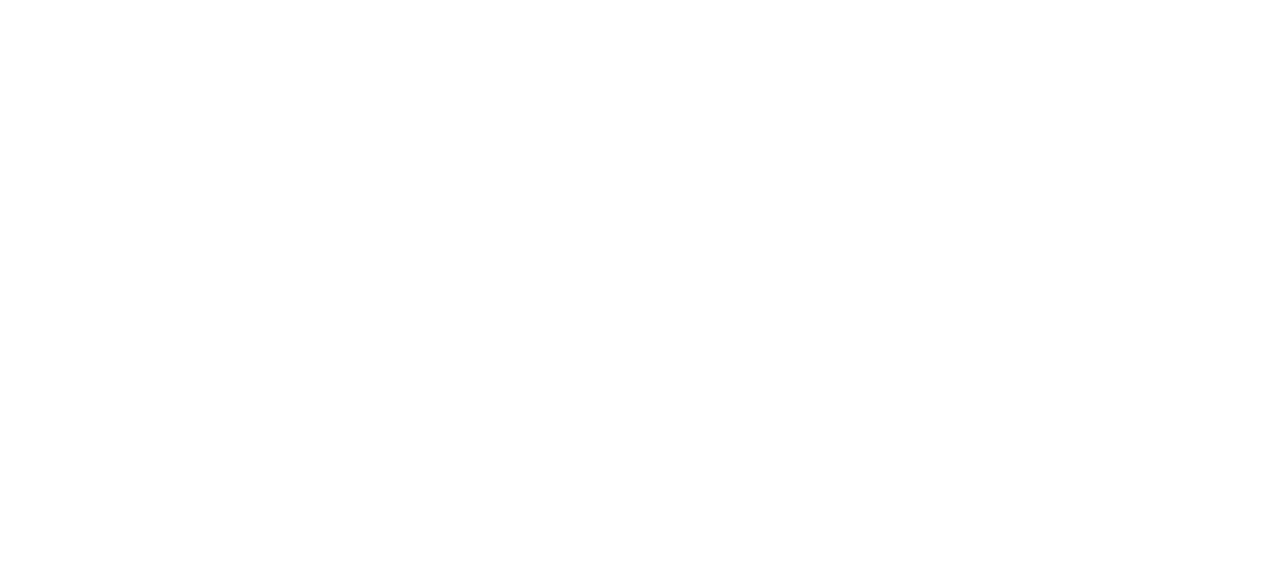
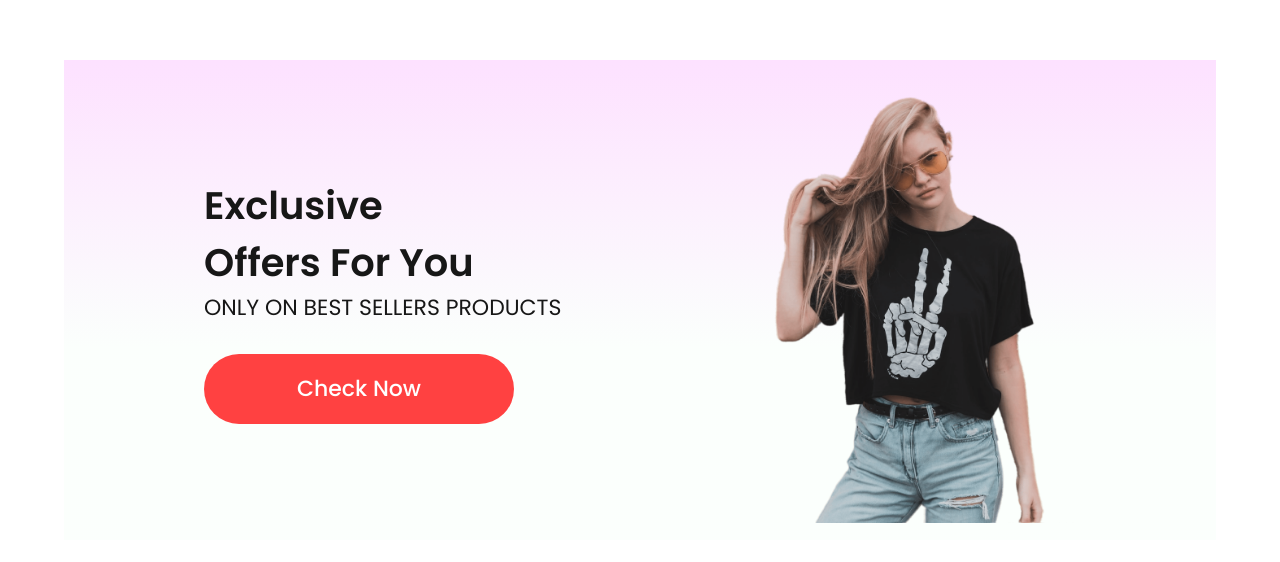
Before and after one commit to Thushan2002/Mahi-clothingsite-react-vite, a React (Vite) app: page / in a window 1280 px wide. Shown: the part 1707-2269 px from the top of the page. Before the commit the page ends 1617 px from the top, so only its background shows below. Built offline with nearby package versions, Linux system fonts and the light colour scheme.

Commit message:
feat: Offer component added

```diff
--- /dev/null
+++ b/src/components/offer/Offer.css
@@ -0,0 +1,63 @@
+.offer {
+    width: 90%;
+    height: 60vh;
+    display: flex;
+    align-items: center;
+    justify-content: space-around;
+    padding: 0px 140px;
+    margin: 150px auto;
+    background: linear-gradient(180deg, #fde1ff 0%, #e1ffea22 60%);
+}
+
+.offer-left {
+    flex: 1;
+    display: flex;
+    flex-direction: column;
+    justify-content: center;
+}
+
+.offer-left h1 {
+    color: #171717;
+    font-size: clamp(1.2rem, 3vw, 4.5rem);
+    font-weight: 600;
+}
+
+.offer-left p {
+    color: #171717;
+    font-size: 22px;
+    font-weight: 400;
+}
+
+.offer-left button {
+    display: flex;
+    border: none;
+    outline: none;
+    justify-content: center;
+    align-items: center;
+    gap: 15px;
+    width: 310px;
+    height: 70px;
+    border-radius: 75px;
+    margin-top: 30px;
+    background: #ff4141;
+    color: white;
+    font-size: 22px;
+    font-weight: 500;
+    cursor: pointer;
+}
+
+.offer-left button:hover {
+    background: #c03f3f;
+    transform: scale(0.95);
+}
+
+.offer-right {
+    flex: 1;
+    display: flex;
+    align-items: center;
+    justify-content: flex-end;
+}
+
+.offer-right img {
+    width: 70%;
+}
--- /dev/null
+++ b/src/components/offer/Offer.jsx
@@ -0,0 +1,21 @@
+import React from "react";
+import "./Offer.css";
+import exclusive_image from "../../assets/Frontend_Assets/exclusive_image.png";
+
+const Offer = () => {
+  return (
+    <div className="offer">
+      <div className="offer-left">
+        <h1>Exclusive</h1>
+        <h1>Offers For You</h1>
+        <p>ONLY ON BEST SELLERS PRODUCTS</p>
+        <button>Check Now</button>
+      </div>
+      <div className="offer-right">
+        <img src={exclusive_image} alt="" />
+      </div>
+    </div>
+  );
+};
+
+export default Offer;
--- a/src/pages/shop/Shop.jsx
+++ b/src/pages/shop/Shop.jsx
@@ -2,12 +2,14 @@
 import "./Shop.css";
 import Hero from "../../components/hero/Hero";
 import Popular from "../../components/popular/Popular";
+import Offer from "../../components/offer/Offer";
 
 const Shop = () => {
   return (
     <div>
       <Hero />
       <Popular />
+      <Offer />
     </div>
   );
 };
```
